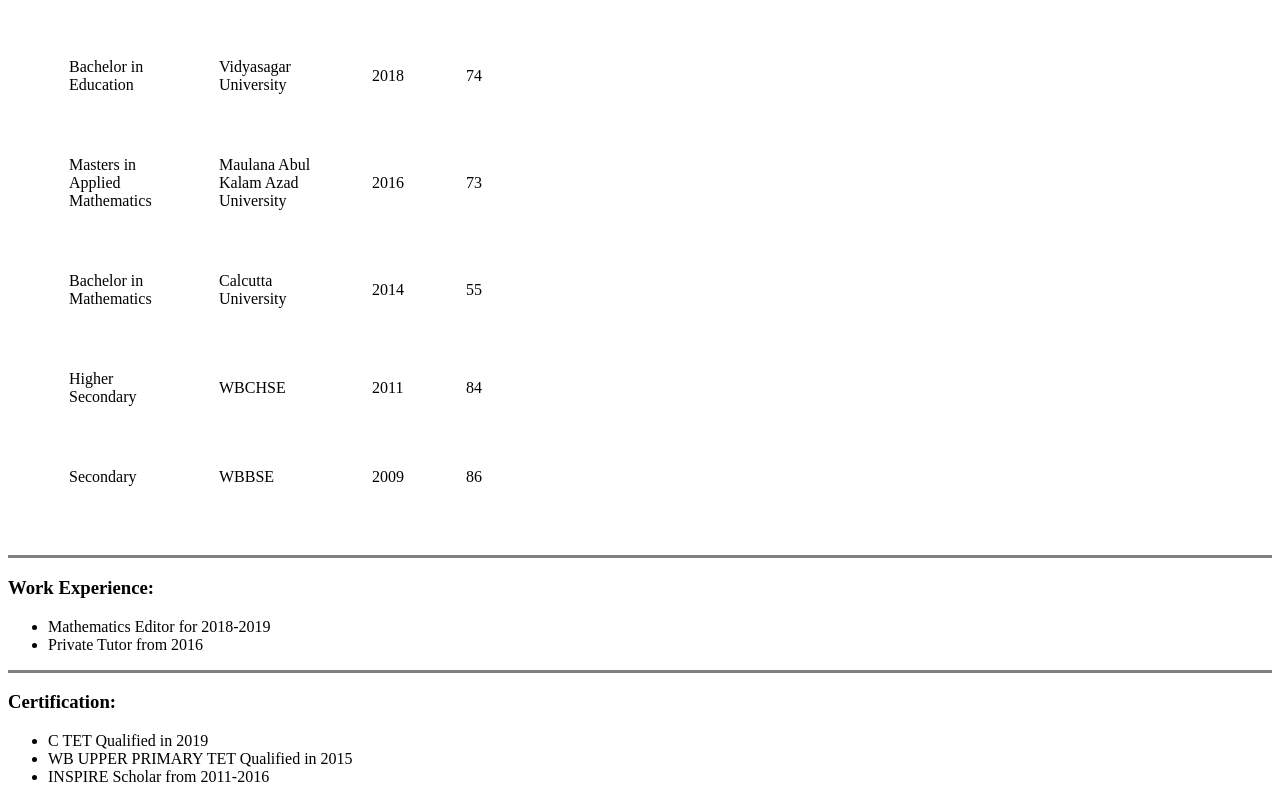
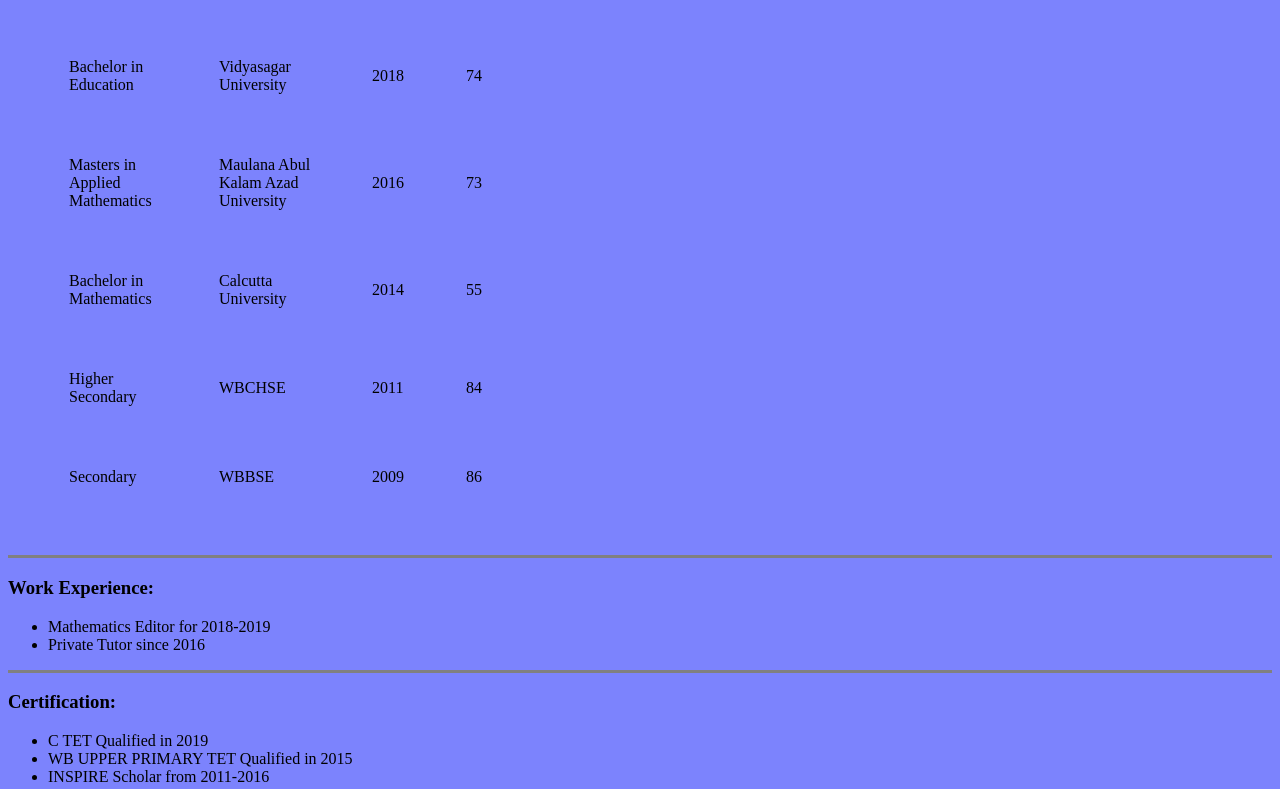
Before and after one commit to barsha8/cv, a plain HTML site: page index.html in a window 1280 px wide. Shown: the part 695-1484 px from the top of the page. Drawn offline with Linux system fonts and the light colour scheme.

Commit message:
Updated CV

```diff
--- a/index.html
+++ b/index.html
@@ -4,14 +4,9 @@
 <head>
   <meta charset="utf-8">
   <title>Barsha</title>
-  <style>
-  body {
-  background-color: 7C83FD;
-  }
-</style>
 </head>
 
-<body background-color: 7C83FD;>
+<body style="background-color:#7C83FD;">
   <hr size="3" noshade>
   <h1>BARSHA DAS</h1>
   <hr size="3" noshade>
@@ -66,7 +61,7 @@
 <h3><strong>Work Experience:</strong></h3>
 <ul>
   <li>Mathematics Editor for 2018-2019</li>
-  <li>Private Tutor from 2016</li>
+  <li>Private Tutor since 2016</li>
 </ul>
 <hr size="3" noshade>
 <h3>Certification:</h3>
```
